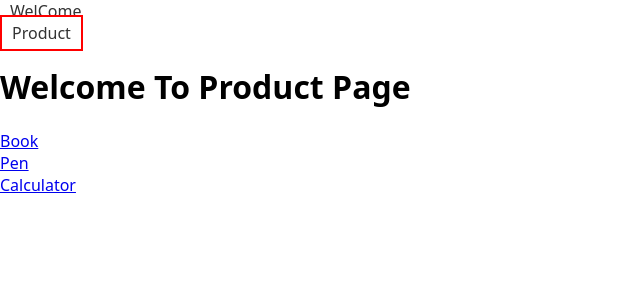
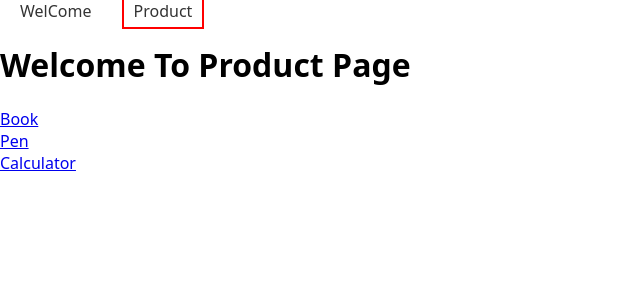
Before and after one commit to Atish280301/React-Router-Concept, a React (Create React App) app: page /Product in a window 1280 px wide. Shown: the top 300 px of the page, without its empty margins (0-640 px from the left). Built offline with nearby package versions, Linux system fonts and the light colour scheme.

Commit message:
Commit - 07
Add Redirect Concept In Router

```diff
--- a/src/App.jsx
+++ b/src/App.jsx
@@ -1,5 +1,5 @@
 import React from "react";
-import { Route, Switch } from 'react-router-dom';
+import { Route, Switch, Redirect } from 'react-router-dom';
 import WelcomeFile from "./Components/WelcomeFile";
 import Products from "./Components/Products";
 import MainHeader from "./Component/MainHeader";
@@ -10,6 +10,9 @@ const App = () => {
       <MainHeader />
       <main>
         <Switch>
+          <Route path="/" exact>
+            <Redirect to="/Welcome" />
+          </Route>
           <Route path="/Welcome">
             <WelcomeFile />
           </Route>
--- a/src/Component/MainHeader.jsx
+++ b/src/Component/MainHeader.jsx
@@ -5,7 +5,7 @@ const MainHeader = () => {
     return (
         <>
             <div>
-                <NavLink activeClassName="active" className="nav-link" to="/Welcome">WelCome</NavLink><br/>
+                <NavLink activeClassName="active" className="nav-link" to="/Welcome">WelCome</NavLink>
                 <NavLink activeClassName="active" className="nav-link" to="/Product">Product</NavLink>
             </div>
         </>
--- a/src/Styles/MainHeader.css
+++ b/src/Styles/MainHeader.css
@@ -2,6 +2,7 @@
     text-decoration: none;
     color: #333;
     padding: 5px 10px;
+    margin: 10px;
 }
 .nav-link.active {
     border: 2px solid red;
```
